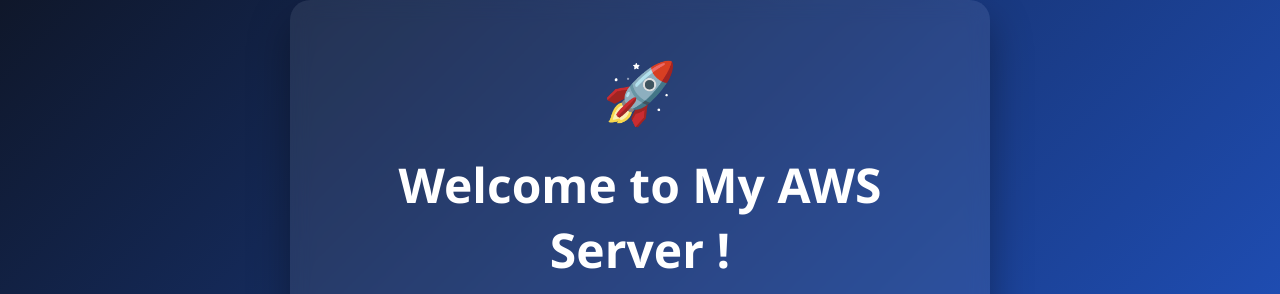
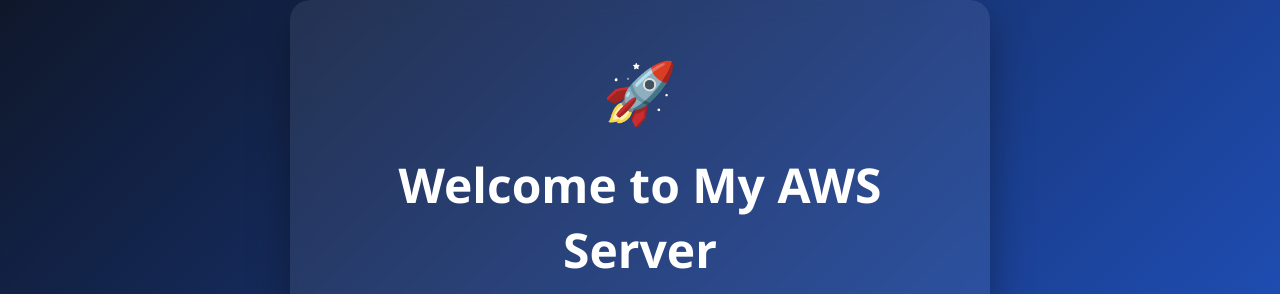
Before and after one commit to GruiaIP/DevOpsApp, a plain HTML site: page Ex2_StaticWebsite/index.html in a window 1280 px wide. Shown: the top 294 px of the page. Drawn offline with Linux system fonts and the light colour scheme.

Commit message:
update website

```diff
--- a/Ex2_StaticWebsite/index.html
+++ b/Ex2_StaticWebsite/index.html
@@ -3,7 +3,7 @@
 <head>
     <meta charset="UTF-8">
     <meta name="viewport" content="width=device-width, initial-scale=1.0">
-    <title>Welcome to My AWS Server</title>
+    <title>Welcome to My AWS Server !</title>
 
     <style>
         * {
@@ -106,7 +106,7 @@
 
     <div class="emoji">🚀</div>
 
-    <h1>Welcome to My AWS Server !</h1>
+    <h1>Welcome to My AWS Server</h1>
 
     <h2>Nginx is Running Successfully</h2>
 
```
